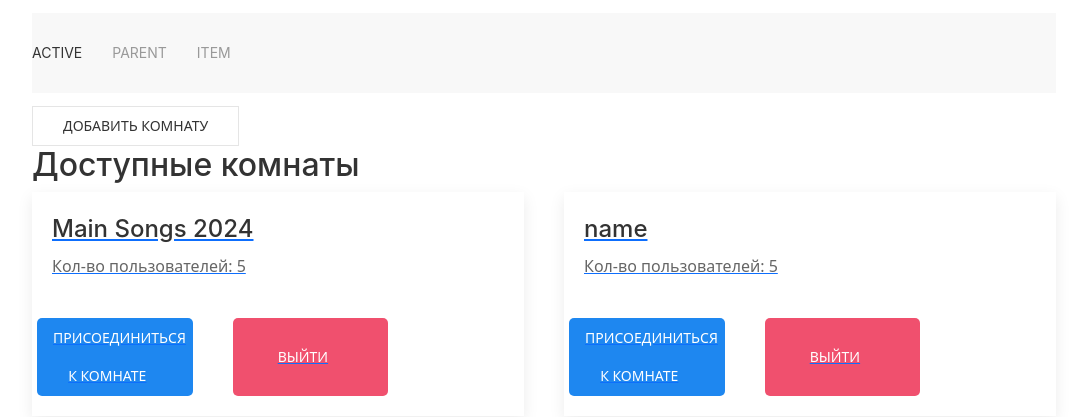
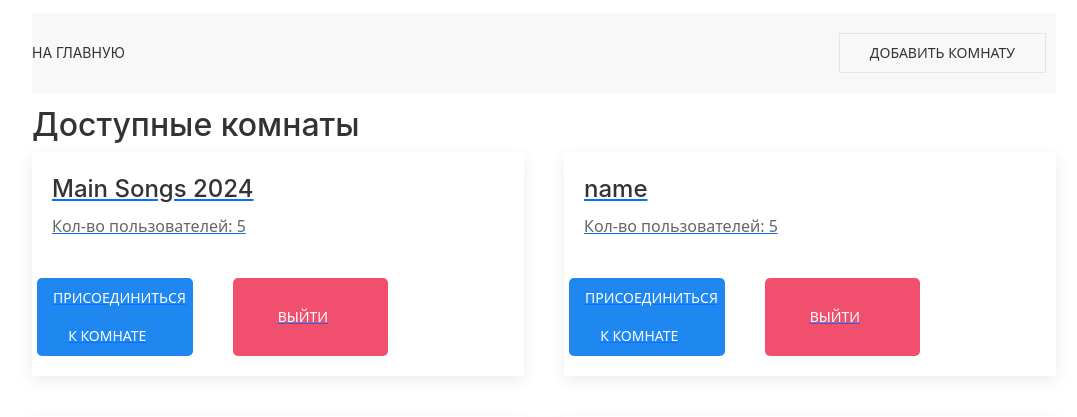
Before and after one commit to DegtyarevEvgeniy/MTSMusic, a Django app: page /service/ in a window 1280 px wide. Shown: the top 417 px of the page, without its empty margins (96-1173 px from the left). Run offline with Django 4.2, Linux system fonts and the light colour scheme; a user stored in the database is signed in; data comes from the database, SQL or seed files in the repository; both versions use the stored data as it was after the commit; some libraries are stand-ins or nearby versions.

Commit message:
add design service

```diff
--- a/app/templates/menuService.html
+++ b/app/templates/menuService.html
@@ -9,9 +9,9 @@
                     <div class="uk-navbar-left">
 
                         <ul class="uk-navbar-nav">
-                            <li class="uk-active"><a href="#">Active</a></li>
-                            <li>
-                                <a href="#">Parent</a>
+                            <li class="uk-active"><a href="/">На главную</a></li>
+                            <!-- <li>
+                                <a href="/">На главную</a>
                                 <div class="uk-navbar-dropdown">
                                     <ul class="uk-nav uk-navbar-dropdown-nav">
                                         <li class="uk-active"><a href="#">Active</a></li>
@@ -20,7 +20,52 @@
                                     </ul>
                                 </div>
                             </li>
-                            <li><a href="#">Item</a></li>
+                            <li><a href="#">Item</a></li> -->
+                        </ul>
+
+                    </div>
+                    <div class="uk-navbar-right">
+
+                        <ul class="uk-navbar-nav">
+                            <!-- <li class="uk-active"><a href="#">Active</a></li> -->
+
+                            <!-- This is a button toggling the modal with the default close button -->
+                            <button class="uk-button uk-button-default uk-margin-small-right" type="button" uk-toggle="target: #modal-close-default">Добавить комнату</button>
+
+                            <!-- This is the modal with the default close button -->
+                            <div id="modal-close-default" uk-modal>
+                                <div class="uk-modal-dialog uk-modal-body">
+                                    <button class="uk-modal-close-default" type="button" uk-close></button>
+                                    <h2 class="uk-modal-title">Default</h2>
+                                    <form class="uk-grid-small" method="post" enctype="multipart/form-data" uk-grid>
+                                        {% csrf_token %}
+                                        <div class="uk-width-1-2">
+                                            <label class="uk-form-label">
+                                                <h4>name</h4>
+                                            </label>
+                                            <input class="uk-input uk-border-rounded" name="name" type="text" id="name"
+                                                placeholder="name" value="name">
+                                        </div>
+
+                                        <div class="uk-width-1-2@s">
+                                            <label class="uk-form-label">
+                                                <h4>amount_of_users</h4>
+                                            </label>
+                                            <input class="uk-input uk-border-rounded" name="amount_of_users" type="text" id="amount_of_users"
+                                                placeholder="5" value="5">
+                                        </div>
+
+                                        <div class="uk-width-1-1@s uk-text-center uk-margin-medium-top">
+                                            <button
+                                                class="uk-button uk-button-primary uk-width-1-3 uk-margin-medium-right uk-border-rounded"
+                                                type="submit" name="AddRoom">Сохранить</button>
+                                            <button class="uk-button uk-button-primary uk-width-1-3 uk-margin-medium-left uk-border-rounded"
+                                                type="">Назад</button>
+
+            </div>
+        </form>
+     </div>
+</div>
                         </ul>
 
                     </div>
--- a/app/templates/service.html
+++ b/app/templates/service.html
@@ -36,7 +36,6 @@ input::-webkit-outer-spin-button,
 <body style="pointer-events: auto;">
 
     {% include "menuService.html" %}
-
 
 
     <div id="MainWindowContainer" class="uk-width-4-5 uk-margin-auto" >
```
Also changed, not shown: app/templates/serviceTemplates/template1.html (+0 -37 lines), db.sqlite3.
